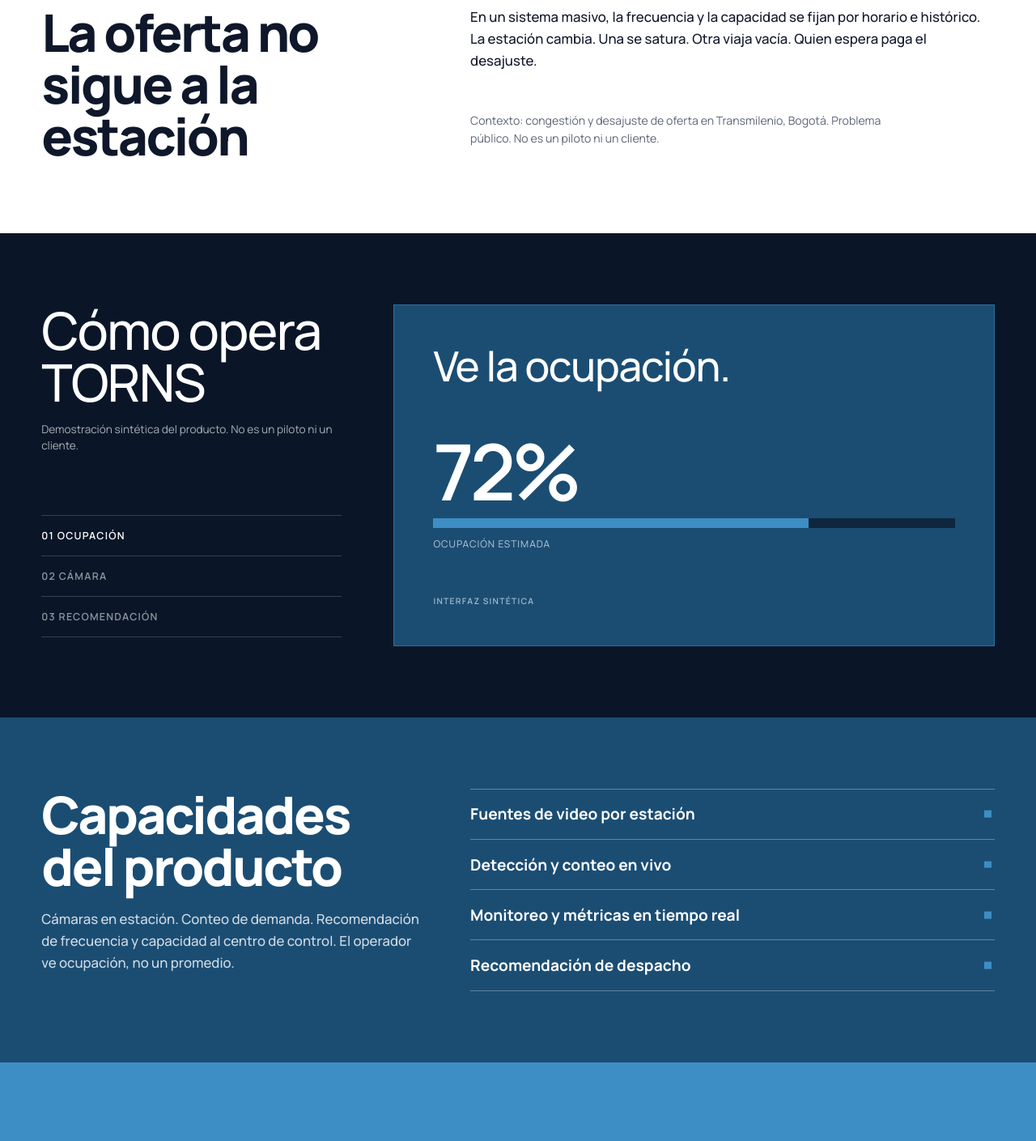
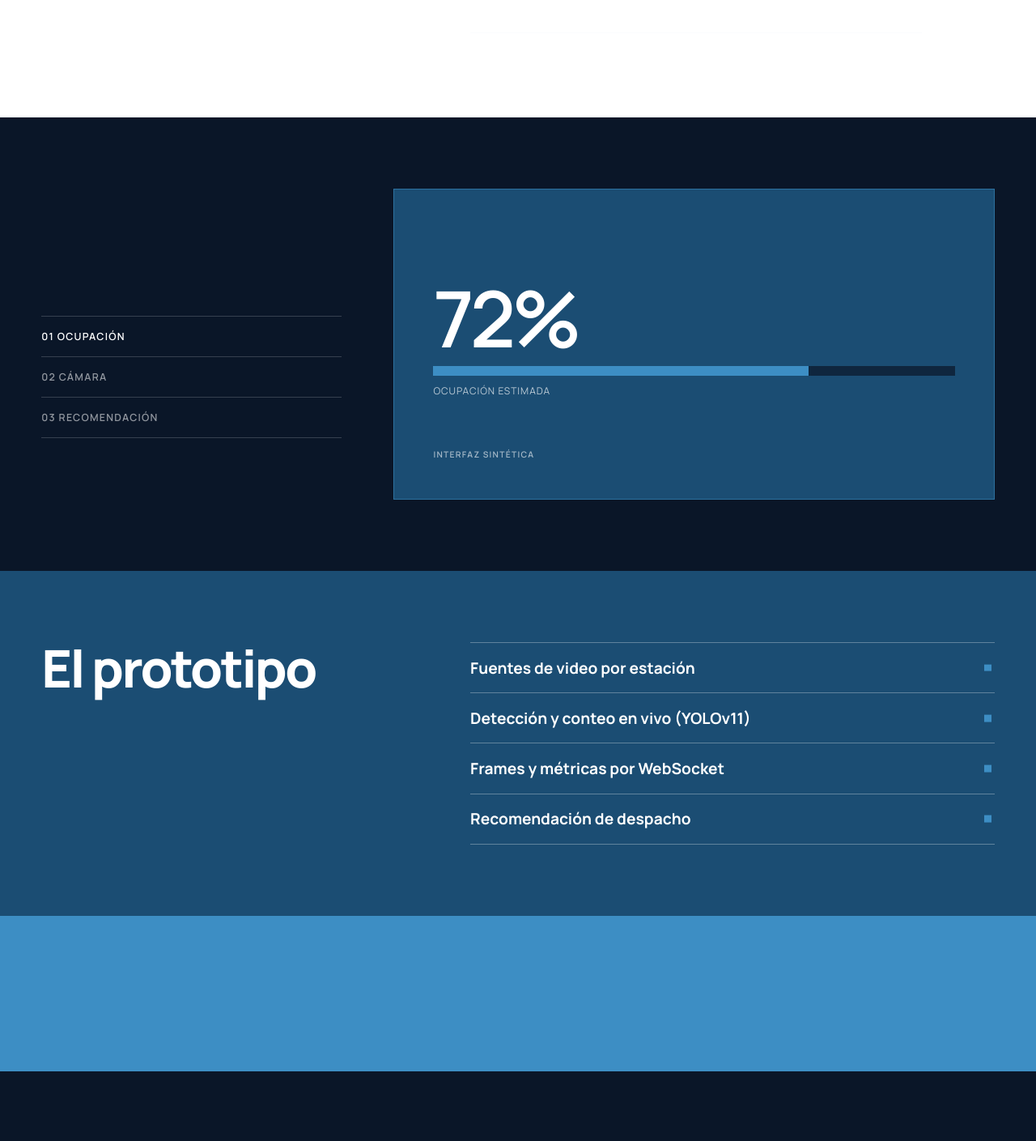
Before and after one commit to 5arSanti/lirn-web-main, a React (Vite) app: page /lirn-web-main/torns in a window 1280 px wide. Shown: the part 880-2289 px from the top of the page at 81% size. Built offline with nearby package versions, Linux system fonts and the light colour scheme.

Commit message:
Lock Architectural Tech copy for LIRN and TORNS.

```diff
--- a/src/content/copy.ts
+++ b/src/content/copy.ts
@@ -1,80 +1,69 @@
 export const copy = {
   lirnName: "LIRN",
+  tornsName: "TORNS",
+  byLirn: "by LIRN",
   oficio: "Empresa de movilidad",
   mission:
     "Hacer que el transporte masivo ajuste su oferta a la demanda real de cada estación, midiendo quién espera ahora y no solo lo que el horario predijo.",
   vision:
     "Que cada estación de un sistema masivo opere con la demanda que ocurre, no con la que se supuso.",
-  tornsName: "TORNS",
-  byLirn: "by LIRN",
-  tornsOficio: "Demanda real en estación. Oferta ajustada al control.",
-  productWhat:
-    "Demanda medida en estación. Recomendación de oferta al centro de control.",
-  whyTitle: "La oferta no sigue a la estación",
-  whyBody:
-    "En un sistema masivo, la frecuencia y la capacidad se fijan por horario e histórico. La estación cambia. Una se satura. Otra viaja vacía. Quien espera paga el desajuste.",
-  whyFoot:
-    "Contexto: congestión y desajuste de oferta en Transmilenio, Bogotá. Problema público. No es un piloto ni un cliente.",
-  problemLabel: "PROBLEMA",
-  solutionLabel: "SOLUCIÓN",
-  solutionTitle: "TORNS mide la estación y recomienda la oferta",
-  solutionBody:
-    "Cámaras en estación. Conteo de demanda. Recomendación de frecuencia y capacidad al centro de control. El operador ve ocupación, no un promedio.",
-  factOccupation: "Ve la ocupación.",
-  factCamera: "Ve la cámara con detección.",
-  factRecommend: "Recibe la recomendación.",
-  limit: "Prototipo. No hay piloto firmado.",
-  qrLegend: "Abrir la landing de TORNS",
-  tornsByLirn: "TORNS by LIRN",
-  close: "Cualquier sistema masivo con estaciones.",
-  notFound: "Esta página no existe.",
+  heroHeadline: "La demanda no espera.",
+  heroSupport:
+    "LIRN hace que el transporte masivo responda a lo que ocurre en estación.",
+  ctaTalk: "Hablemos",
+  verTorns: "Ver TORNS",
   navLirn: "LIRN",
   navTorns: "TORNS",
   navEmpresa: "Empresa",
   navContacto: "Contacto",
-  ctaTalk: "Hablemos",
-  slogan: "Oferta que responde a la estación.",
-  heroLead: "Empresa de movilidad",
-  signalLine: "1 producto · sistemas masivos con estaciones",
-  esenciaTitle: "Nuestra esencia",
-  whoTitle: "Quiénes somos",
-  whoBody:
-    "LIRN es una empresa de movilidad. Ofrecemos TORNS para medir demanda real en estación y recomendar oferta al centro de control.",
-  verTorns: "Ver TORNS",
-  storyTitle: "Cómo opera TORNS",
-  storyOccupation: "Ve la ocupación.",
-  storyCamera: "Ve la cámara con detección.",
-  storyRecommend: "Recibe la recomendación.",
-  syntheticNote:
-    "Demostración sintética del producto. No es un piloto ni un cliente.",
-  heroHeadline: "Oferta que responde a la estación.",
-  heroSupport:
-    "LIRN vende la capacidad de medir demanda real en sistemas masivos y convertirla en recomendación operativa.",
-  aboutTitle: "Movilidad con demanda medida.",
-  aboutBody:
-    "LIRN es la empresa. TORNS es el producto. Medimos quién espera ahora y proponemos cómo ajustar frecuencia y capacidad al centro de control.",
-  approachTitle: "Cómo trabajamos",
-  approach1: "Medir la estación",
-  approach1Body: "Cámaras y conteo de demanda en el andén.",
-  approach2: "Ver la ocupación",
-  approach2Body: "El operador observa lo que ocurre, no solo el horario.",
-  approach3: "Recomendar la oferta",
-  approach3Body: "Frecuencia y capacidad propuestas al despacho.",
-  capabilitiesTitle: "Capacidades del producto",
-  cap1: "Fuentes de video por estación",
-  cap2: "Detección y conteo en vivo",
-  cap3: "Monitoreo y métricas en tiempo real",
-  cap4: "Recomendación de despacho",
-  industriesTitle: "Sistemas con estaciones",
-  industries:
-    "Metro · BRT · Tren · Cualquier red masiva donde la demanda ocurre en andén.",
-  diffTitle: "Demanda medida. Oferta ajustada.",
-  diff1: "Mecanismo en estación, no solo histórico",
-  diff2: "Producto para el centro de control",
-  diff3: "Problema público de referencia, sin inventar clientes",
+  companyTitle: "Quiénes somos",
+  companyBody:
+    "LIRN es una firma de movilidad. Un producto. Sistemas masivos con estaciones.",
+  purposeTitle: "Propósito",
+  capabilityTitle: "Capacidad",
+  capMeasure: "Medir",
+  capMeasureBody:
+    "Quién espera ahora en la estación, no solo lo que el horario predijo.",
+  capSee: "Ver",
+  capSeeBody: "Ocupación que ocurre, visible para quien decide la oferta.",
+  capRecommend: "Recomendar",
+  capRecommendBody: "Frecuencia y capacidad propuestas al centro de control.",
+  teaserTitle: "TORNS",
+  teaserBody: "La oferta no sigue a la demanda real en estación.",
   contactTitle: "Hablemos del sistema que opera.",
   contactBody:
-    "Cuéntenos el sistema masivo y el rol de control. Publicaremos el canal de contacto cuando esté listo; hasta entonces, deje su interés en este espacio.",
+    "Cuéntenos el sistema masivo y el rol de control. Publicaremos el canal de contacto cuando esté listo.",
   contactNote: "Canal de envío pendiente de publicar.",
-  footerBlurb: "Empresa de movilidad. Producto TORNS.",
+  footerBlurb: "Firma de movilidad. Producto TORNS.",
+  tornsHeadline: "Demanda real en estación. Recomendación al control.",
+  tornsSupport:
+    "TORNS mide la demanda en estación y propone oferta al centro de control.",
+  problemTitle: "El problema",
+  problemBody:
+    "En Bogotá, los usuarios del transporte público se enfrentan diariamente a estaciones y trenes con diferentes niveles de congestión. En algunos momentos, la cantidad de pasajeros supera la capacidad disponible, generando largas esperas y viajes incómodos. Esto ocurre porque la cantidad y frecuencia del Transmilenio no siempre se ajusta a la demanda real de pasajeros en cada momento. Esta situación afecta directamente la experiencia de los usuarios y dificulta que puedan llegar a sus destinos de manera rápida y cómoda.",
+  problemExpected: "Demanda prevista",
+  problemReal: "Demanda real",
+  caseFrame:
+    "Caso de estudio y prototipo aplicado al problema de Transmilenio.",
+  caseNotPilot: "No es un piloto firmado con el operador.",
+  caseScope: "Los mismos fundamentos aplican a metro, BRT o tren.",
+  systemTitle: "Cómo funciona",
+  systemSteps: [
+    "Observar",
+    "Detectar",
+    "Medir",
+    "Analizar",
+    "Recomendar",
+    "Optimizar",
+  ],
+  capabilitiesTitle: "El prototipo",
+  cap1: "Fuentes de video por estación",
+  cap2: "Detección y conteo en vivo (YOLOv11)",
+  cap3: "Frames y métricas por WebSocket",
+  cap4: "Recomendación de despacho",
+  discoveryTitle: "Descubrimiento",
+  validationTitle: "Validación",
+  close: "Cualquier sistema masivo con estaciones.",
+  notFound: "Esta página no existe.",
+  qrLegend: "Abrir la landing de TORNS",
 } as const;
```
Also changed, not shown: 1 other file (tests, documents, lock files or other folders).
